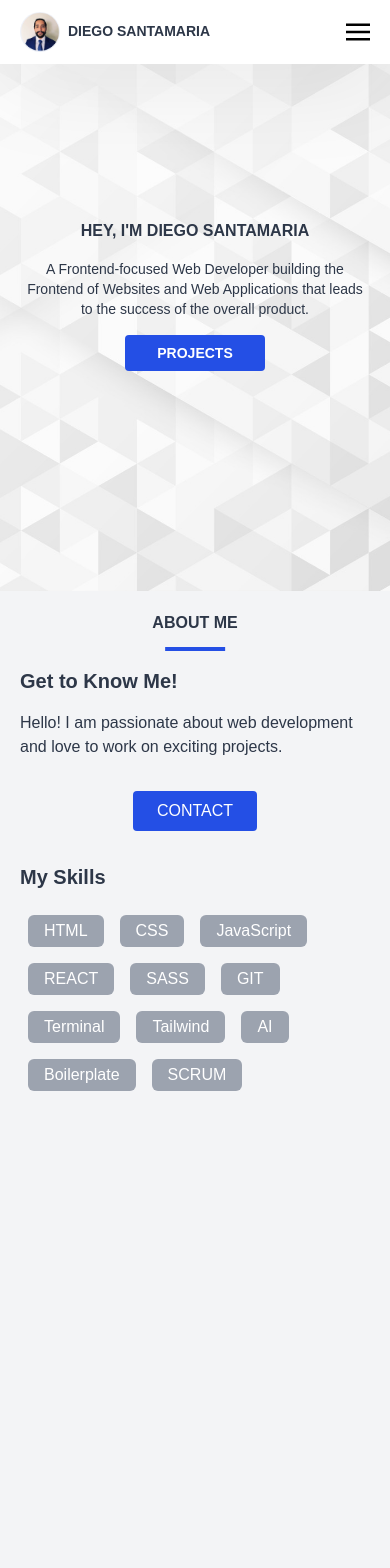
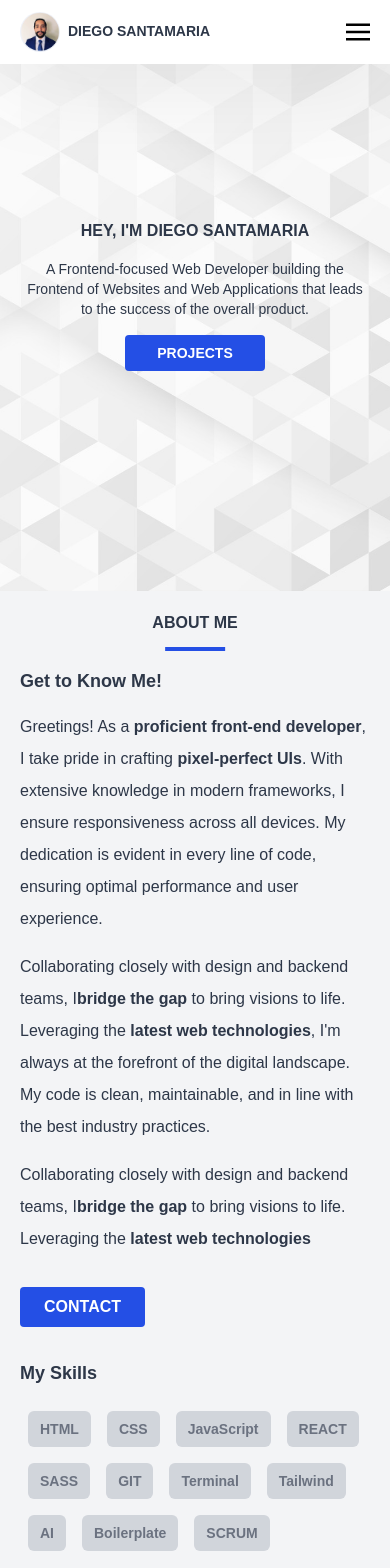
Before and after one commit to SantamariaCodes/basic-portfolio-website, a React (Create React App) app: page / in a window 390 px wide. Shown: the top 1568 px of the page. Built offline with nearby package versions, Linux system fonts and the light colour scheme.

Commit message:
feat(About): redesign and enhance responsiveness of 'About Me' section
- Update 'About Me' typography for better responsiveness across devices.
- Enhance the skills tags to be more responsive on sm, md, and lg screens.
- Style enhancements: bold certain text for emphasis.

```diff
--- a/src/components/About.tsx
+++ b/src/components/About.tsx
@@ -9,24 +9,66 @@ const About = React.forwardRef<HTMLDivElement>((props, ref) => (
       ABOUT ME
       <span className="absolute left-1/2 bottom-0 transform translate-x-[-50%] w-[70%] h-1 bg-deepBlue"></span>
     </h2>
-    <div className="text-left w-full">
-      <h3 className="text-xl font-semibold mb-4">Get to Know Me!</h3>
-      <p className="mb-8">
-        Hello! I am passionate about web development and love to work on exciting
-        projects.
-      </p>
+    <div className="text-left w-full md:flex md:space-x-4 gap-10">
+      <div className="md:w-1/2 md:p-5">
+        <h3 className="text-lg sm:text-xl md:text-2xl lg:text-3xl font-bold mb-4 text-left">
+          Get to Know Me!
+        </h3>
+        <div className="mb-8 leading-8">
+          <div className="mb-4">
+            Greetings! As a <strong>proficient front-end developer</strong>, I
+            take pride in crafting <strong>pixel-perfect UIs</strong>. With
+            extensive knowledge in modern frameworks, I ensure responsiveness
+            across all devices. My dedication is evident in every line of code,
+            ensuring optimal performance and user experience.
           </div>
-    <button className="bg-deepBlue text-white py-2 px-6 rounded mb-8">
+
+          <div className="mb-4">
+            Collaborating closely with design and backend teams, I
+            <strong>bridge the gap</strong> to bring visions to life. Leveraging
+            the <strong>latest web technologies</strong>, I'm always at the
+            forefront of the digital landscape. My code is clean, maintainable,
+            and in line with the best industry practices.
+          </div>
+
+          <div>
+            Collaborating closely with design and backend teams, I
+            <strong>bridge the gap</strong> to bring visions to life. Leveraging
+            the <strong>latest web technologies</strong>
+          </div>
+        </div>
+
+        <button className="bg-deepBlue text-white py-2 px-6 lg:py-3 font-bold lg:px-8 rounded mb-8">
           CONTACT
         </button>
-    <div className="text-left w-full">
-      <h3 className="text-xl font-semibold mb-4">My Skills</h3>
+      </div>
+      <div className="md:w-1/2 md:p-5">
+        <h3 className="text-lg sm:text-xl md:text-2xl lg:text-3xl font-bold mb-4 text-left">
+          My Skills
+        </h3>
         <div className="flex flex-wrap">
-        {['HTML', 'CSS', 'JavaScript', 'REACT', 'SASS', 'GIT','Terminal','Tailwind','AI','Boilerplate', 'SCRUM'].map((skill, index) => (
-          <span key={index} className="bg-gray-400 text-white py-1 px-4 rounded-md m-2">
+  {[
+    "HTML",
+    "CSS",
+    "JavaScript",
+    "REACT",
+    "SASS",
+    "GIT",
+    "Terminal",
+    "Tailwind",
+    "AI",
+    "Boilerplate",
+    "SCRUM",
+  ].map((skill, index) => (
+    <span
+      key={index}
+      className="bg-gray-300 text-sm sm:text-base md:text-base lg:text-lg text-gray-500 font-bold py-2 px-3 sm:py-2 sm:px-4 md:py-2 md:px-4 lg:py-3 lg:px-5 rounded-md m-2"
+    >
       {skill}
     </span>
   ))}
+</div>
+
       </div>
     </div>
   </div>
```
Lines whose indentation alone changed are shown as unchanged.
